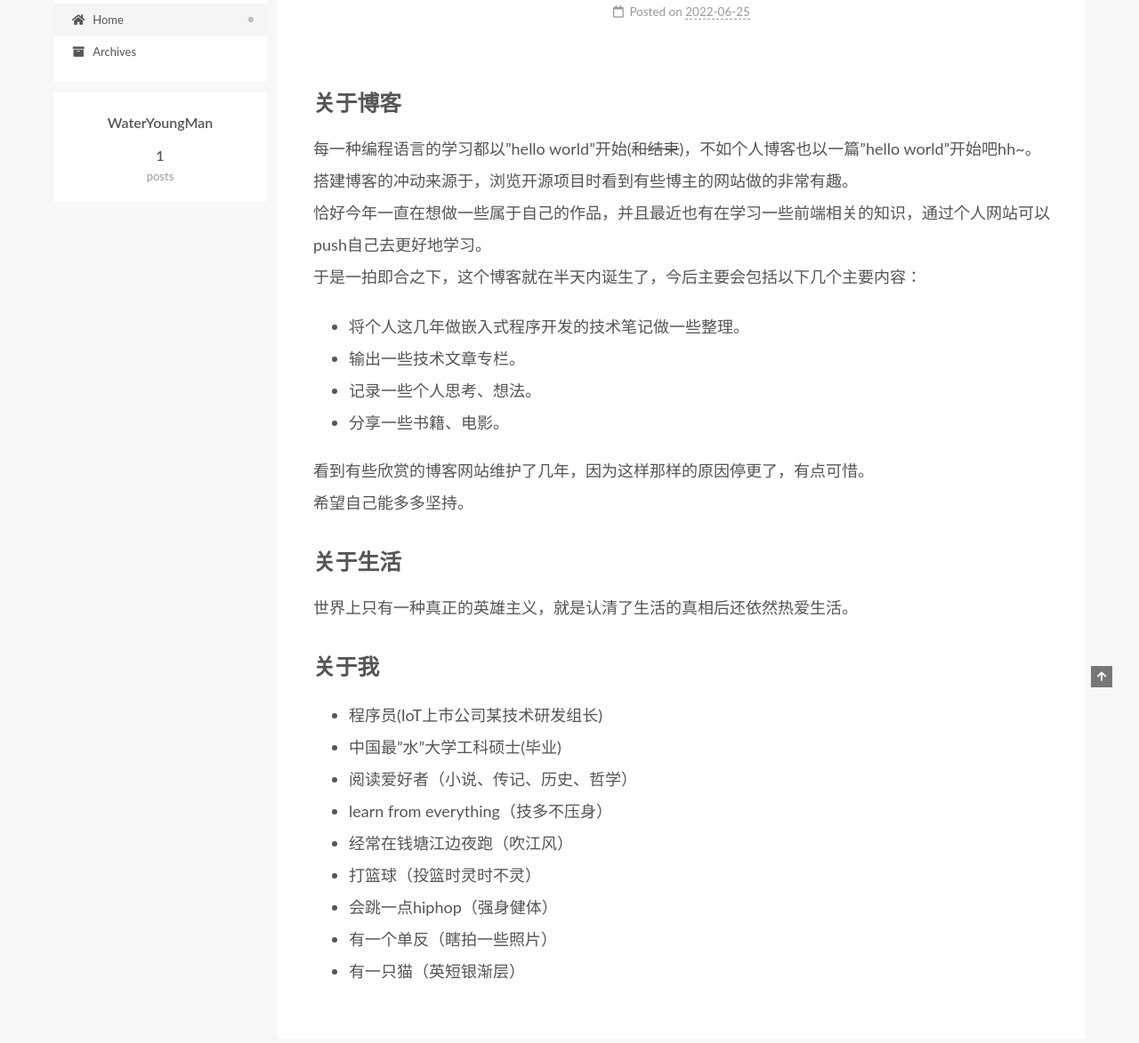
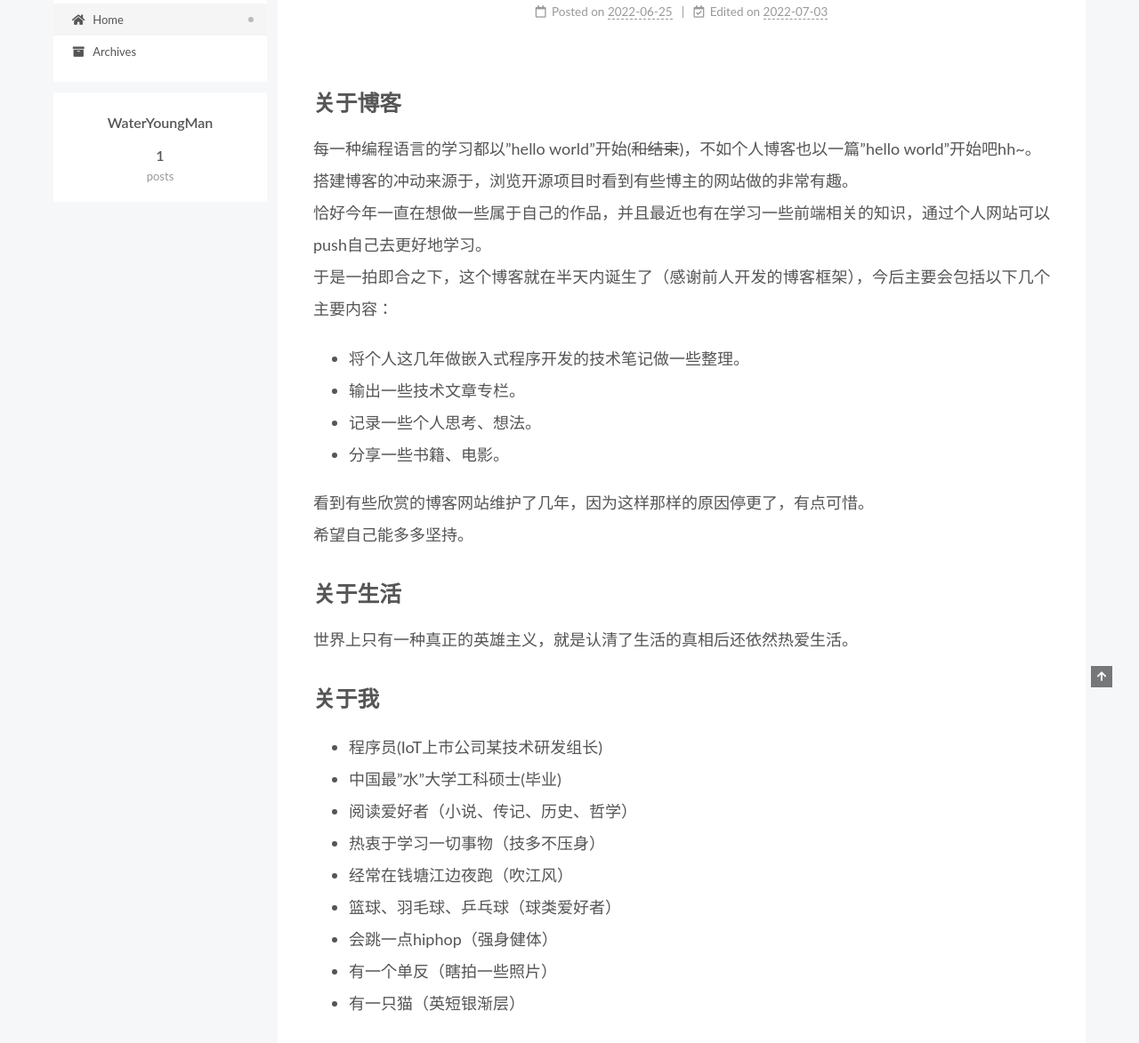
Before and after one commit to wangym307/wangym307.github.io, a plain HTML site: page index.html in a window 1280 px wide. Shown: the part 127-1300 px from the top of the page at 89% size. Drawn offline with Linux system fonts and the light colour scheme.

Commit message:
Site updated: 2022-07-03 21:24:16

```diff
--- a/index.html
+++ b/index.html
@@ -169,9 +169,15 @@
               </span>
               <span class="post-meta-item-text">Posted on</span>
 
-
-              <time title="Created: 2022-06-25 00:51:49 / Modified: 21:54:39" itemprop="dateCreated datePublished" datetime="2022-06-25T00:51:49-07:00">2022-06-25</time>
+              <time title="Created: 2022-06-25 15:51:49" itemprop="dateCreated datePublished" datetime="2022-06-25T15:51:49+08:00">2022-06-25</time>
             </span>
+              <span class="post-meta-item">
+                <span class="post-meta-item-icon">
+                  <i class="far fa-calendar-check"></i>
+                </span>
+                <span class="post-meta-item-text">Edited on</span>
+                <time title="Modified: 2022-07-03 21:20:27" itemprop="dateModified" datetime="2022-07-03T21:20:27+08:00">2022-07-03</time>
+              </span>
 
 
 
@@ -184,7 +190,7 @@
     <div class="post-body" itemprop="articleBody">
 
 
-          <h2 id="关于博客"><a href="#关于博客" class="headerlink" title="关于博客"></a>关于博客</h2><p>每一种编程语言的学习都以”hello world”开始(<del>和结束</del>)，不如个人博客也以一篇”hello world”开始吧hh~。<br>搭建博客的冲动来源于，浏览开源项目时看到有些博主的网站做的非常有趣。<br>恰好今年一直在想做一些属于自己的作品，并且最近也有在学习一些前端相关的知识，通过个人网站可以push自己去更好地学习。<br>于是一拍即合之下，这个博客就在半天内诞生了，今后主要会包括以下几个主要内容：</p>
+          <h2 id="关于博客"><a href="#关于博客" class="headerlink" title="关于博客"></a>关于博客</h2><p>每一种编程语言的学习都以”hello world”开始(<del>和结束</del>)，不如个人博客也以一篇”hello world”开始吧hh~。<br>搭建博客的冲动来源于，浏览开源项目时看到有些博主的网站做的非常有趣。<br>恰好今年一直在想做一些属于自己的作品，并且最近也有在学习一些前端相关的知识，通过个人网站可以push自己去更好地学习。<br>于是一拍即合之下，这个博客就在半天内诞生了（感谢前人开发的博客框架），今后主要会包括以下几个主要内容：</p>
 <ul>
 <li>将个人这几年做嵌入式程序开发的技术笔记做一些整理。</li>
 <li>输出一些技术文章专栏。</li>
@@ -197,9 +203,9 @@
 <li>程序员(IoT上市公司某技术研发组长)</li>
 <li>中国最”水”大学工科硕士(毕业)</li>
 <li>阅读爱好者（小说、传记、历史、哲学）</li>
-<li>learn from everything（技多不压身）</li>
+<li>热衷于学习一切事物（技多不压身）</li>
 <li>经常在钱塘江边夜跑（吹江风）</li>
-<li>打篮球（投篮时灵时不灵）</li>
+<li>篮球、羽毛球、乒乓球（球类爱好者）</li>
 <li>会跳一点hiphop（强身健体）</li>
 <li>有一个单反（瞎拍一些照片）</li>
 <li>有一只猫（英短银渐层）</li>
```
Also changed, not shown: 2022/06/25/hello-world/index.html (+14 -8 lines), archives/2022/06/index.html (+1 -1 lines), archives/2022/index.html (+1 -1 lines), archives/index.html (+1 -1 lines).
